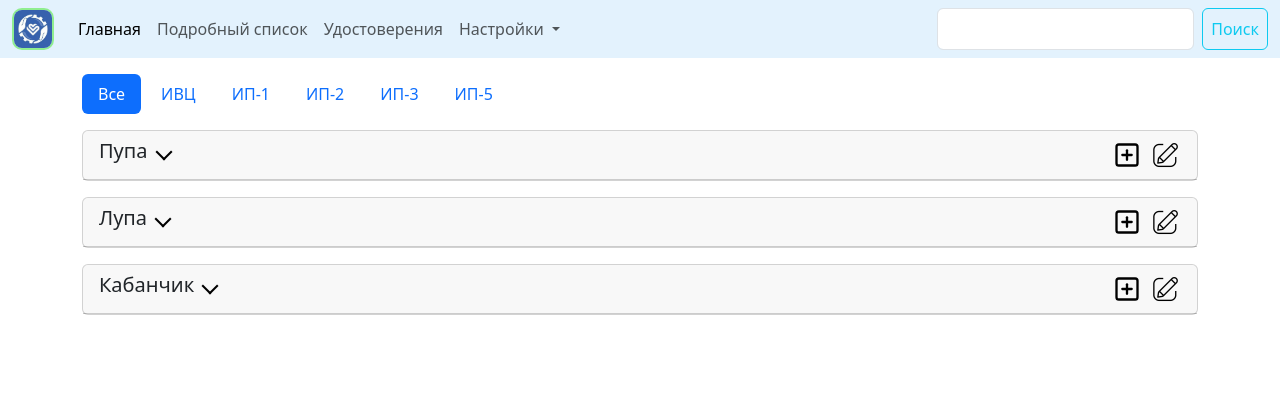
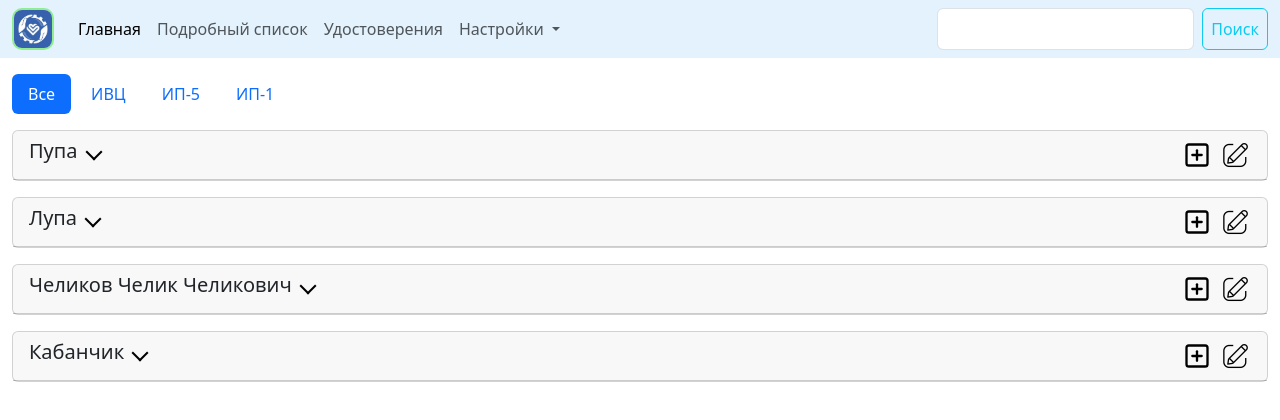
Before and after one commit to Quistis/OT, a website built with Vite: page index.html in a window 1280 px wide. Built offline with nearby package versions, Linux system fonts and the light colour scheme; files whose address does not match are found by name.

Commit message:
Добавил отрисовку кнопок подразделений с сервера

```diff
--- a/css/style.css
+++ b/css/style.css
@@ -1,7 +1,23 @@
 .container, .container-fluid {
-    width: 65%;
+    width: 80%;
 }
 
+table {
+  border-spacing: 0px;
+  table-layout: fixed;
+  margin-left: auto;
+  margin-right: auto;
+}
+
+thead {
+  border-bottom: 1px solid black;
+}
+
+th, td {
+  vertical-align: middle;
+}
+
+/*Стили для навигации*/
 .navbar {
   background-color: #e3f2fd;
 }
@@ -33,7 +49,7 @@
     background-color: rgba(13, 110, 253, 0.5);
     border-radius: 5px;
 }
-
+/*Стили для карточек сотрудников и вложенных данных*/
 .employee-list {
     width: 100%;
 
@@ -50,6 +66,28 @@
     padding-top: 10px;
 }
 
+.arrow-down {
+  border: solid black;
+  border-width: 0 2px 2px 0;
+
+  display: inline-block;
+  width: 10px;
+  height: 10px;
+  padding: 5px;
+  margin: -7px auto 0 10px;
+
+  transform: rotate(45deg);
+  -webkit-transform: rotate(45deg);
+}
+
+.arrow-down:hover {
+  opacity: 0.3;
+}
+
+.add-exam__btn:hover, .edit-employee-info__btn:hover {
+  opacity: 0.3;
+}
+
 .card-body {
     margin: 0;
 }
@@ -59,21 +97,31 @@
 }
 
 .employee-examaminations {
-    width: 60%;
+    width: 70%;
     align-self: center;
     margin: 0;
 }
 
-.arrow-down {
-    border: solid black;
-    border-width: 0 2px 2px 0;
+.exam-number {
+  width: clamp(30px, 40px, 50px);
+}
 
-    display: inline-block;
-    width: 10px;
-    height: 10px;
-    padding: 5px;
-    margin: -7px auto 0 10px;
+.exam-name {
+  width: clamp(90px, 95px, 120px);
+}
 
-    transform: rotate(45deg);
-    -webkit-transform: rotate(45deg);
+.exam-protocol {
+  width: clamp(100px, 150px, 170px);
 }
+
+.exam-date {
+  width: clamp(100px, 110px, 120px);
+}
+
+.exam-next-date {
+  width: clamp(120px, 160px, 170px);
+}
+
+.exam-place {
+  width: clamp(80px, 115px, 130px);
+}
--- a/index.html
+++ b/index.html
@@ -53,31 +53,11 @@
 
 
 <!--Навигация по подразделениям-->
-    <div class="container mt-3">
+    <div class="container-fluid mt-3">
       <ul class="nav nav-pills mb-3 gap-1">
 
         <li class="nav-item">
-          <a class="nav-link active" id="everyone" aria-current="page" href="#">Все</a>
-        </li>
-
-        <li class="nav-item">
-          <a class="nav-link" id="ivc" href="#">ИВЦ</a>
-        </li>
-
-        <li class="nav-item">
-          <a class="nav-link" id="ip-1" href="#">ИП-1</a>
-        </li>
-
-        <li class="nav-item">
-          <a class="nav-link" id="ip-2" href="#">ИП-2</a>
-        </li>
-
-        <li class="nav-item">
-          <a class="nav-link" id="ip-3" href="#">ИП-3</a>
-        </li>
-
-        <li class="nav-item">
-          <a class="nav-link" id="ip-5" href="#">ИП-5</a>
+          <button class="nav-link active" id="everyone" aria-current="page">Все</button>
         </li>
 
       </ul>
@@ -187,11 +167,11 @@
 
           <a class="arrow-down" data-bs-toggle="collapse" href="#24" role="button" aria-expanded="false" aria-controls="collapseExample"></a>
 
-          <a class="me-2" href="#" type="button" data-bs-toggle="modal" data-bs-target="#staticBackdrop2">
+          <a class="add-exam__btn me-2" href="#" type="button" data-bs-toggle="modal" data-bs-target="#staticBackdrop2">
             <img src="./img/icon-plus.svg" width="28px" height="28px" data-bs-toggle="tooltip" data-bs-placement="top" data-bs-title="Добавить экзамен">
           </a>
 
-          <a href="#" type="button" data-bs-toggle="modal" data-bs-target="#staticBackdrop1">
+          <a class="edit-employee-info__btn" href="#" type="button" data-bs-toggle="modal" data-bs-target="#staticBackdrop1">
             <img src="./img/icon-edit.png" width="32px" height="32px" data-bs-toggle="tooltip" data-bs-placement="top" data-bs-title="Редактировать сотрудника">
           </a>
 
@@ -199,7 +179,7 @@
 
         <div class="collapse" id="24">
 
-          <div class="card-body row d-flex justify-content-between align-items-start flex-wrap">
+          <div class="card-body row d-flex justify-content-start align-items-start flex-wrap">
 
             <div class="employee-info col-1 d-flex flex-column justify-content-center">
 
@@ -256,10 +236,13 @@
         <table class="employee-examaminations__table examinations-table table table-striped table-hover">
           <thead>
             <tr>
-              <th scope="col">#</th>
-              <th scope="col">Экзамен</th>
-              <th scope="col">Дата сдачи</th>
-              <th scope="col">Дата следующей сдачи</th>
+              <th class="exam-number" scope="col">#</th>
+              <th class="exam-name" scope="col">Экзамен</th>
+              <th class="exam-protocol" scope="col">Протокол</th>
+              <th class="exam-date" scope="col">Дата сдачи</th>
+              <th class="exam-next-date" scope="col">Следующая сдача</th>
+              <th class="exam-place" scope="col">Место сдачи</th>
+              <th class="exam-notation" scope="col">Примечание</th>
             </tr>
           </thead>
           <tbody>
--- a/js/api.js
+++ b/js/api.js
@@ -1,11 +1,11 @@
 const Urls = {
-  GET: 'https://30.javascript.pages.academy/kekstagram/data',
-  POST: 'https://30.javascript.pages.academy/kekstagram/',
+  employeeData: './response.json',
+  navPillsData: './navPillsData.json',
 };
 
-const sendRequest = (onSuccess, onFail, method, body) => {
+const sendRequest = (onSuccess, onFail, route, method, body = null) => {
   fetch(
-    Urls[method],
+    Urls[route],
     {
       method: method,
       body: body,
@@ -20,13 +20,7 @@ const sendRequest = (onSuccess, onFail, method, body) => {
     });
 };
 
-const getEmployeesData = (onSuccess) => {
-  fetch ('./response.json')
-    .then((response) => response.json())
-    .then((data) => onSuccess(data));
-};
+const getEmployeesData = (onSuccess, onFail, route = 'employeeData', method = 'GET') => sendRequest(onSuccess, onFail, route, method);
+const getNavPillsData = (onSuccess, onFail, route = 'navPillsData', method = 'GET') => sendRequest(onSuccess, onFail, route, method);
 
-const loadData = (onSuccess, onFail, method = 'GET') => sendRequest(onSuccess, onFail, method);
-const uploadData = (onSuccess, onFail, method = 'POST', body) => sendRequest(onSuccess, onFail, method, body);
-
-export {loadData, uploadData, getEmployeesData};
+export {getEmployeesData, getNavPillsData};
--- /dev/null
+++ b/js/filters.js
@@ -0,0 +1,38 @@
+//import { renderEmployees } from './renderEmployeeList.js';
+import { getNavPillsData } from './api.js';
+
+//const ACTIVE_CLASS = 'active';
+
+const filtersList = document.querySelector('.nav-pills');
+
+const createFilterItem = (filterPill) => {
+  const filterItem = document.createElement('li');
+  filterItem.classList.add('nav-item');
+
+  const filterBtn = document.createElement('button');
+  filterBtn.classList.add('nav-link');
+  filterBtn.textContent = filterPill.name;
+  filterBtn.id = `filter-${filterPill.id}`;
+
+  filterItem.append(filterBtn);
+
+  return filterItem;
+};
+
+const renderFilterPills = (filters) => {
+  const filterFragment = document.createDocumentFragment();
+
+  filters.forEach((filter) => {
+    filterFragment.append(createFilterItem(filter));
+  });
+
+  filtersList.append(filterFragment);
+};
+
+getNavPillsData(renderFilterPills);
+
+const onFiltersListClick = (evt) => {
+  evt.preventDefault();
+};
+
+filtersList.addEventListener('click', onFiltersListClick);
--- a/js/main.js
+++ b/js/main.js
@@ -1,5 +1,6 @@
 import { getEmployeesData } from './api.js';
 import { renderEmployees } from './renderEmployeeList.js';
+import './filters.js';
 
 let employees = [];
 
--- a/js/renderEmployeeList.js
+++ b/js/renderEmployeeList.js
@@ -19,18 +19,33 @@ const createExamination = (exam, index) => {
 
   const examName = document.createElement('td');
   examName.classList.add('exam-name');
-  examName.textContent = exam?.exam_name;
+  examName.textContent = exam.exam_name;
   examElement.append(examName);
+
+  const examProtocol = document.createElement('td');
+  examProtocol.classList.add('exam-ptotocol');
+  examProtocol.textContent = exam.protocol;
+  examElement.append(examProtocol);
 
   const examDate = document.createElement('td');
   examDate.classList.add('exam-date');
-  examDate.textContent = exam?.date;
+  examDate.textContent = exam.date;
   examElement.append(examDate);
 
   const examNextDate = document.createElement('td');
   examNextDate.classList.add('exam-next-date');
-  examNextDate.textContent = exam?.next_date;
+  examNextDate.textContent = exam.next_date;
   examElement.append(examNextDate);
+
+  const examPlace = document.createElement('td');
+  examPlace.classList.add('exam-place');
+  examPlace.textContent = exam.place;
+  examElement.append(examPlace);
+
+  const examNotation = document.createElement('td');
+  examNotation.classList.add('exam-notation');
+  examNotation.textContent = exam.notation;
+  examElement.append(examNotation);
 
   return examElement;
 };
--- /dev/null
+++ b/navPillsData.json
@@ -0,0 +1,14 @@
+[
+  {
+    "name": "ИВЦ",
+    "id": 1
+  },
+  {
+    "name": "ИП-5",
+    "id": 2
+  },
+  {
+    "name": "ИП-1",
+    "id": 3
+  }
+]
--- a/response.json
+++ b/response.json
@@ -14,14 +14,20 @@
         "exam_name": "ОТ",
         "exam_type_id": 1,
         "date": "2023-11-07",
-        "next_date": "2024-06-05"
+        "next_date": "2024-06-05",
+        "protocol": "23/OT от 08.06.23",
+        "notation": "что-то ",
+        "place": "ИВЦ"
       },
       {
         "id": 2,
         "exam_name": "ПБ",
         "exam_type_id": 2,
         "date": "2023-11-24",
-        "next_date": "2025-06-03"
+        "next_date": "2025-06-03",
+        "protocol": "387-1/1-27-29 от 22.03.2023",
+        "notation": "что-то о чем-точто-то о чем-точто-то о чем-точто-то о чем-точто-то о чем-то",
+        "place": "ФКЦ"
       }
     ]
   },
@@ -34,6 +40,17 @@
     "subdivision": "траекторщеки",
     "division": "ИВЦ",
     "certificate": 2,
+    "exams": []
+  },
+  {
+    "fio": "Челиков Челик Челикович",
+    "position_id": 3,
+    "subdivision_id": 3,
+    "id": 9,
+    "position": "Специалист",
+    "subdivision": "отдел негры",
+    "division": "ИП-5",
+    "certificate": null,
     "exams": []
   },
   {
@@ -51,7 +68,10 @@
         "exam_name": "ПБ",
         "exam_type_id": 2,
         "date": "2023-12-13",
-        "next_date": "2024-10-09"
+        "next_date": "2024-10-09",
+        "protocol": "743gcs",
+        "notation": "notation",
+        "place": "ИВЦ"
       }
     ]
   }
```
